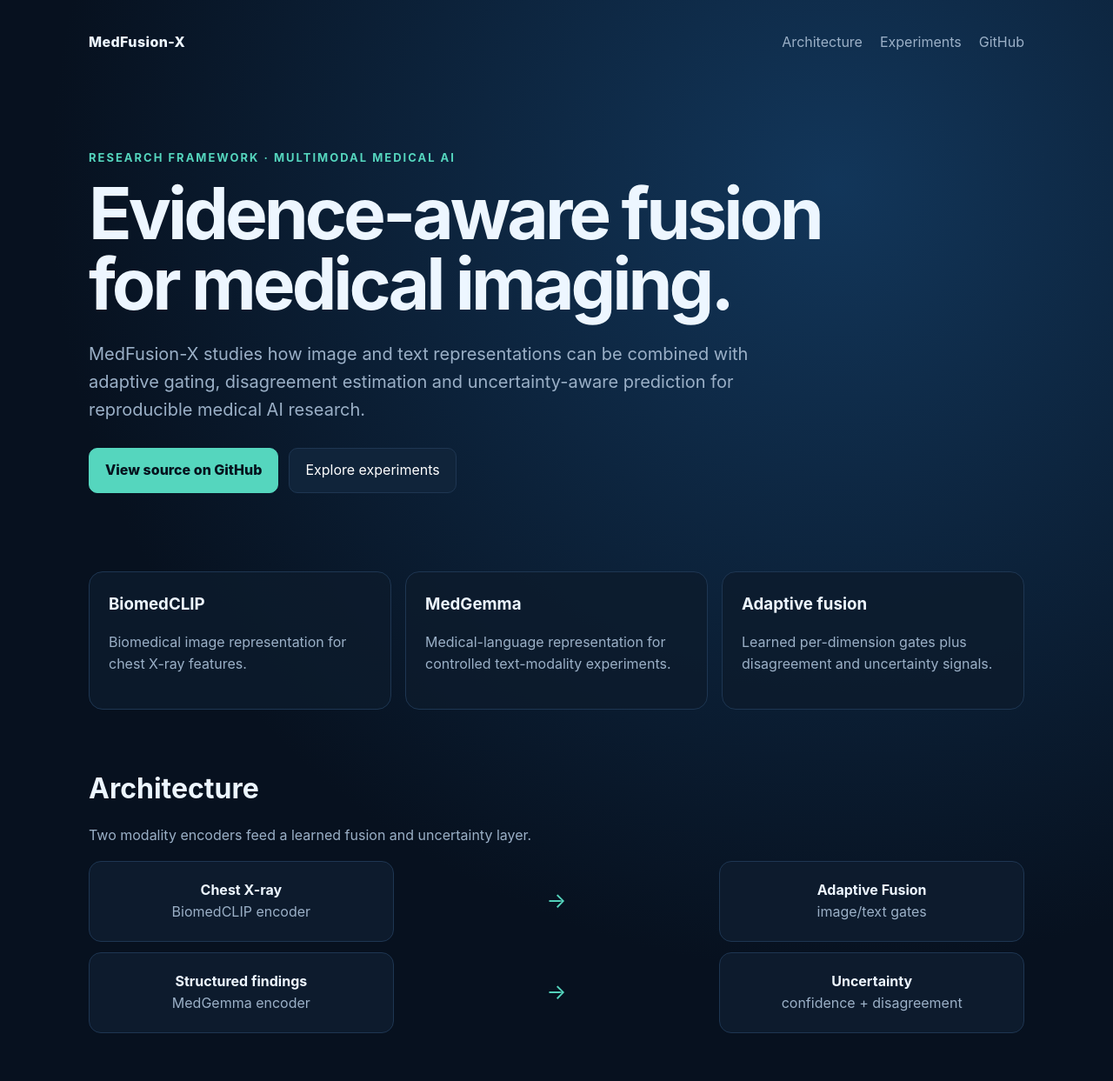
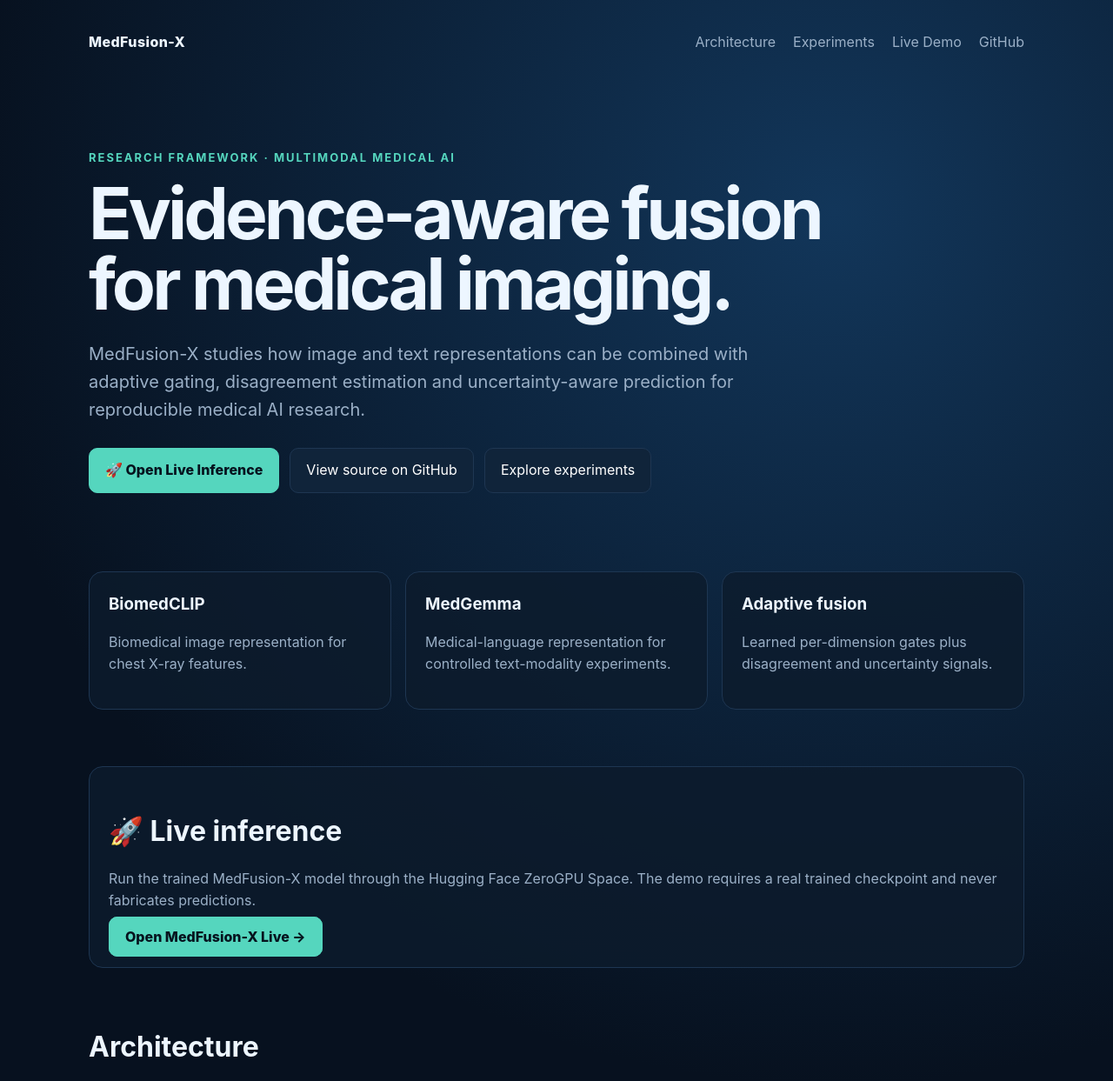
Before and after one commit to Dinakarnayak/MedFusion-X, a plain HTML site: page docs/index.html in a window 1280 px wide. Shown: the top 1243 px of the page at 87% size. Drawn offline with Linux system fonts and the light colour scheme.

Commit message:
feat: add live inference Space link

```diff
--- a/docs/index.html
+++ b/docs/index.html
@@ -16,12 +16,13 @@ footer{border-top:1px solid var(--line);padding-top:28px;color:var(--muted)}
 @media(max-width:760px){.grid,.arch{grid-template-columns:1fr}.hero h1{letter-spacing:-2px}.links{display:none}}
 </style></head>
 <body><main>
-<nav class="nav"><div class="brand">MedFusion-X</div><div class="links"><a href="#architecture">Architecture</a><a href="#experiments">Experiments</a><a href="https://github.com/Dinakarnayak/MedFusion-X">GitHub</a></div></nav>
+<nav class="nav"><div class="brand">MedFusion-X</div><div class="links"><a href="#architecture">Architecture</a><a href="#experiments">Experiments</a><a href="https://huggingface.co/spaces/dinakarnayak/MedFusion-X-Live">Live Demo</a><a href="https://github.com/Dinakarnayak/MedFusion-X">GitHub</a></div></nav>
 <section class="hero"><div class="eyebrow">Research framework · Multimodal medical AI</div>
 <h1>Evidence-aware fusion for medical imaging.</h1>
 <p>MedFusion-X studies how image and text representations can be combined with adaptive gating, disagreement estimation and uncertainty-aware prediction for reproducible medical AI research.</p>
-<div class="buttons"><a class="btn primary" href="https://github.com/Dinakarnayak/MedFusion-X">View source on GitHub</a><a class="btn" href="#experiments">Explore experiments</a></div></section>
+<div class="buttons"><a class="btn primary" href="https://huggingface.co/spaces/dinakarnayak/MedFusion-X-Live">🚀 Open Live Inference</a><a class="btn" href="https://github.com/Dinakarnayak/MedFusion-X">View source on GitHub</a><a class="btn" href="#experiments">Explore experiments</a></div></section>
 <section class="grid"><div class="card"><h3>BiomedCLIP</h3><p class="muted">Biomedical image representation for chest X-ray features.</p></div><div class="card"><h3>MedGemma</h3><p class="muted">Medical-language representation for controlled text-modality experiments.</p></div><div class="card"><h3>Adaptive fusion</h3><p class="muted">Learned per-dimension gates plus disagreement and uncertainty signals.</p></div></section>
+<section class="section"><div class="card"><h2>🚀 Live inference</h2><p class="muted">Run the trained MedFusion-X model through the Hugging Face ZeroGPU Space. The demo requires a real trained checkpoint and never fabricates predictions.</p><a class="btn primary" href="https://huggingface.co/spaces/dinakarnayak/MedFusion-X-Live">Open MedFusion-X Live →</a></div></section>
 <section id="architecture" class="section"><h2>Architecture</h2><p class="muted">Two modality encoders feed a learned fusion and uncertainty layer.</p>
 <div class="arch"><div class="node"><strong>Chest X-ray</strong><br><span class="muted">BiomedCLIP encoder</span></div><div class="arrow">→</div><div class="node"><strong>Adaptive Fusion</strong><br><span class="muted">image/text gates</span></div><div class="node"><strong>Structured findings</strong><br><span class="muted">MedGemma encoder</span></div><div class="arrow">→</div><div class="node"><strong>Uncertainty</strong><br><span class="muted">confidence + disagreement</span></div></div></section>
 <section id="experiments" class="section"><h2>Research experiments</h2><p class="muted">The framework is designed for controlled ablation and reproducibility.</p>
@@ -29,5 +30,5 @@ footer{border-top:1px solid var(--line);padding-top:28px;color:var(--muted)}
 <tr><td>Image-only</td><td>Image</td><td>Visual baseline</td></tr><tr><td>Text-only</td><td>Text</td><td>Language baseline</td></tr><tr><td>Adaptive fusion</td><td>Image + text</td><td>Multimodal comparison</td></tr></tbody></table></section>
 <section class="section"><h2>Dataset</h2><p class="muted">MedFusion-X supports the NIH ChestX-ray14 research dataset. The full medical image corpus is intentionally not committed to GitHub. Follow the repository's dataset setup instructions to download and validate it locally.</p></section>
 <section class="section"><h2>Responsible research</h2><p class="muted">This project is for research and education, not clinical deployment. Model outputs require independent verification and should not be used as medical advice or diagnosis.</p></section>
-<footer>MedFusion-X · Reproducible medical AI research · <a href="https://github.com/Dinakarnayak/MedFusion-X" style="color:var(--accent)">GitHub repository</a></footer>
+<footer>MedFusion-X · Reproducible medical AI research · <a href="https://github.com/Dinakarnayak/MedFusion-X" style="color:var(--accent)">GitHub repository</a> · <a href="https://huggingface.co/spaces/dinakarnayak/MedFusion-X-Live" style="color:var(--accent)">Live demo</a></footer>
 </main></body></html>
```
